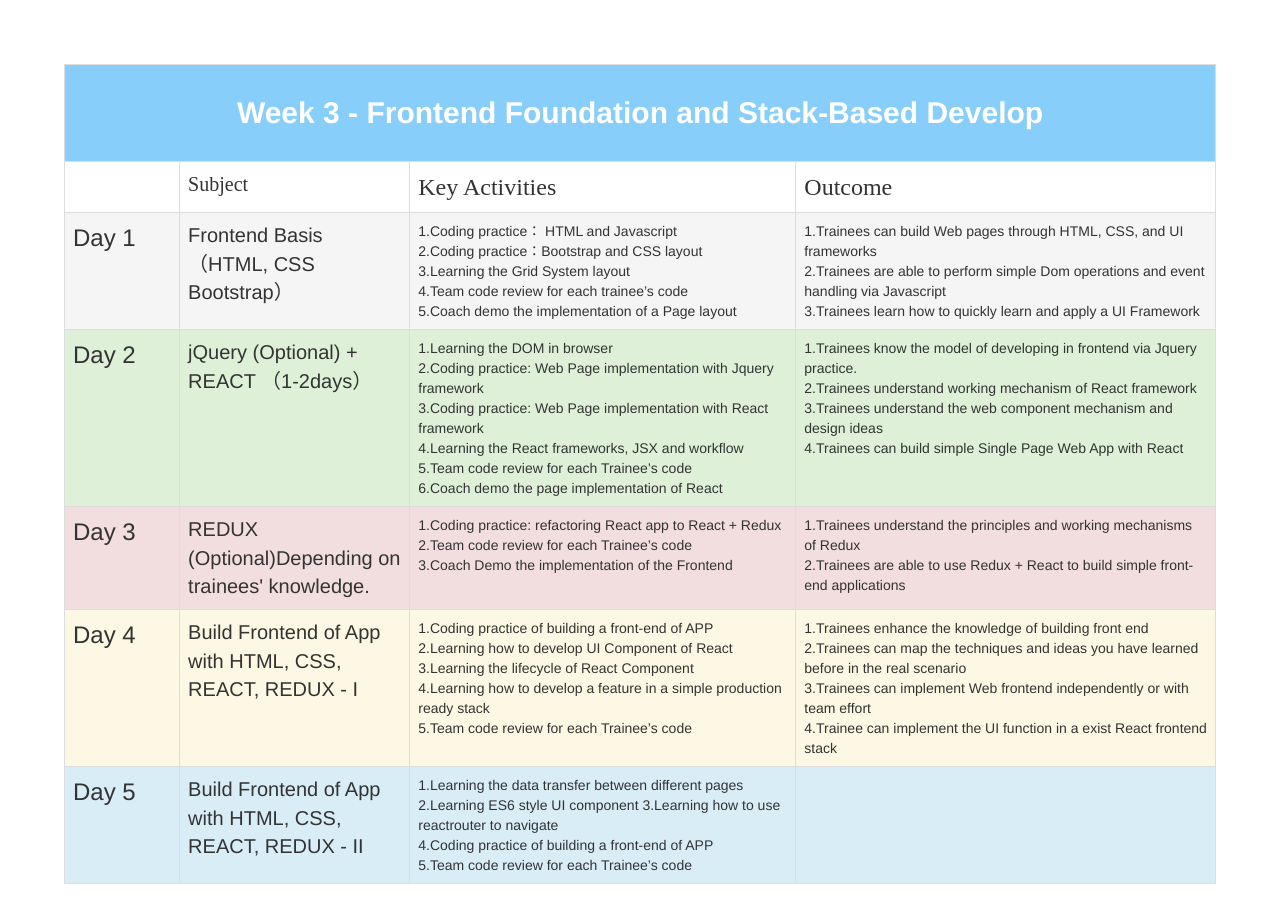
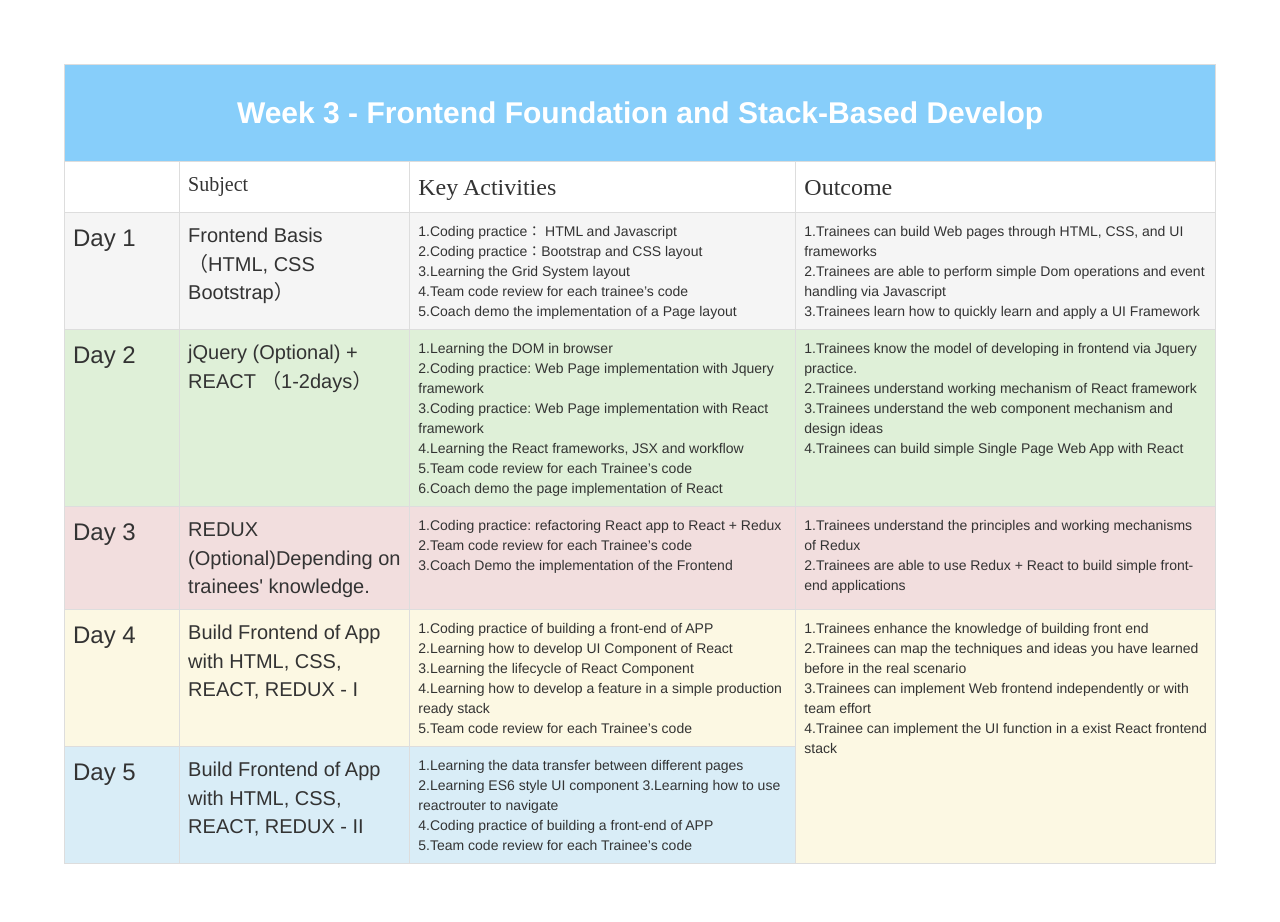
Before and after one commit to Eugene-Armstrong/WebFirstStep, a plain HTML site: page schedule.html in a window 1280 px wide. Drawn offline with Linux system fonts and the light colour scheme.

Commit message:
[Jeffery] finished schedule webpage

```diff
--- a/schedule.html
+++ b/schedule.html
@@ -78,7 +78,7 @@
             4.Learning how to develop a feature in a simple production ready stack<br>
             5.Team code review for each Trainee’s code
         </td>
-        <td colspan="2">
+        <td rowspan="2">
             1.Trainees enhance  the knowledge of building front end<br>
             2.Trainees can map the techniques and ideas you have learned before in the real scenario<br>
             3.Trainees can  implement Web frontend independently or with team effort<br>
@@ -94,7 +94,6 @@
             4.Coding practice of building a front-end of APP<br>
             5.Team code review for each Trainee’s code
         </td>
-        <td></td>
     </tr>
 </table>
 <script src="js/jquery-3.2.0.min.js"></script>
```
Also changed, not shown: index.html (+1 -1 lines).
